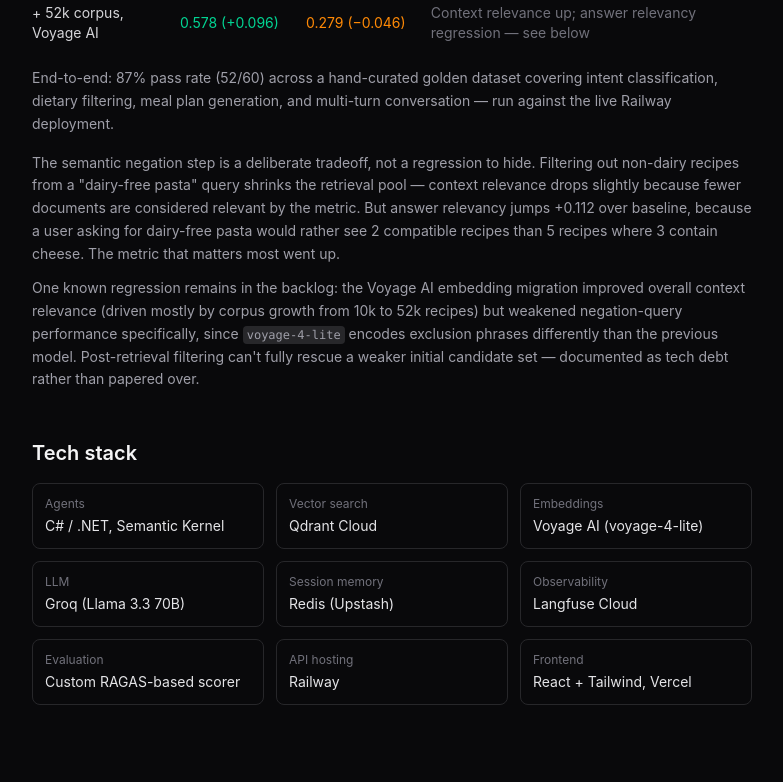
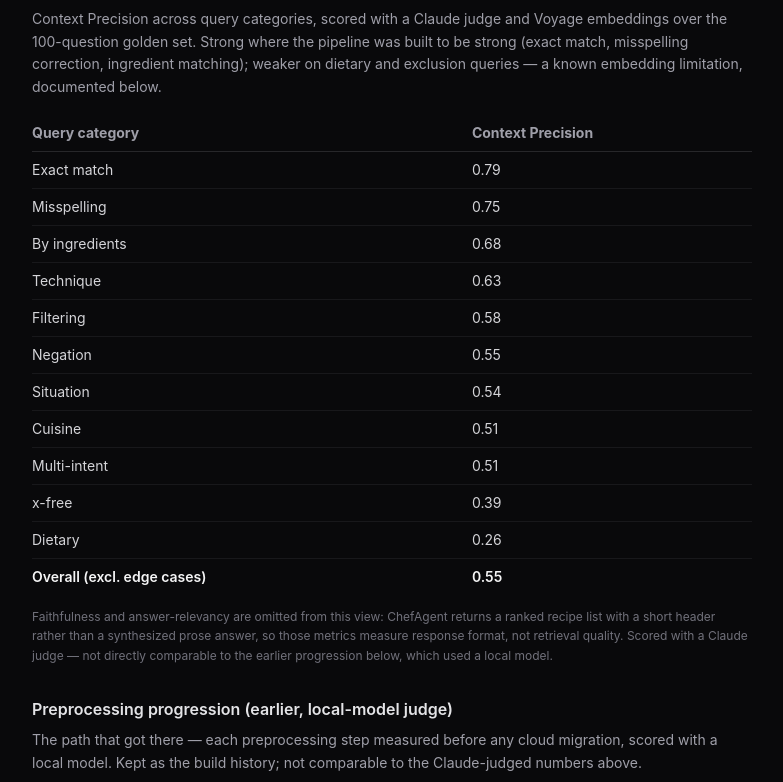
Before and after one commit to aayushmdesai/portfolio-site, a React (Vite) app: page / in a window 1280 px wide. Shown: the part 5998-6780 px from the top of the page, without its empty margins (248-1031 px from the left). Built offline with nearby package versions, Linux system fonts and the light colour scheme.

Commit message:
Portfolio: rewrite ChefAgent eval section — RAGAS (Claude judge) Context Precision table, e2e 56/60, methodology-split tables

```diff
--- a/src/sections/ChefAgentSection.jsx
+++ b/src/sections/ChefAgentSection.jsx
@@ -7,7 +7,7 @@ const agents = [
         x: 320,
         y: 40,
         color: '#f59e0b',
-        desc: 'Routes every message to the right agent. Built on a rules-based IntentRouter — zero LLM calls for classification, 94% accuracy on the labeled eval set. LLM classification stays in the backlog until a larger labeled dataset justifies the cost.',
+        desc: 'Routes every message to the right agent. Built on a rules-based IntentRouter — zero LLM calls for classification, 96% accuracy (57/59) on the labeled eval set. LLM classification stays in the backlog until a larger labeled dataset justifies the cost.',
     },
     {
         id: 'recipe',
@@ -212,12 +212,51 @@ function EvalTable() {
                         <td className="py-2 pr-4 text-emerald-400">0.325 (+0.091)</td>
                         <td className="py-2 text-zinc-500">Deliberate tradeoff — see below</td>
                     </tr>
-
                     <tr>
                         <td className="py-2 pr-4">+ 52k corpus, Voyage AI</td>
                         <td className="py-2 pr-4 text-emerald-400">0.578 (+0.096)</td>
                         <td className="py-2 pr-4 text-orange-400">0.279 (−0.046)</td>
-                        <td className="py-2 text-zinc-500">Context relevance up; answer relevancy regression — see below</td>
+                        <td className="py-2 text-zinc-500">Context up; answer relevancy regression</td>
+                    </tr>
+                </tbody>
+            </table>
+        </div>
+    )
+}
+
+function RagasTable() {
+    const rows = [
+        ['Exact match', '0.79'],
+        ['Misspelling', '0.75'],
+        ['By ingredients', '0.68'],
+        ['Technique', '0.63'],
+        ['Filtering', '0.58'],
+        ['Negation', '0.55'],
+        ['Situation', '0.54'],
+        ['Cuisine', '0.51'],
+        ['Multi-intent', '0.51'],
+        ['x-free', '0.39'],
+        ['Dietary', '0.26'],
+    ]
+    return (
+        <div className="overflow-x-auto">
+            <table className="w-full text-sm border-collapse">
+                <thead>
+                    <tr className="text-left text-zinc-400 border-b border-zinc-800">
+                        <th className="py-2 pr-4">Query category</th>
+                        <th className="py-2">Context Precision</th>
+                    </tr>
+                </thead>
+                <tbody className="text-zinc-300">
+                    {rows.map(([cat, val]) => (
+                        <tr key={cat} className="border-b border-zinc-900">
+                            <td className="py-2 pr-4">{cat}</td>
+                            <td className="py-2">{val}</td>
+                        </tr>
+                    ))}
+                    <tr>
+                        <td className="py-2 pr-4 font-semibold text-zinc-100">Overall (excl. edge cases)</td>
+                        <td className="py-2 font-semibold text-zinc-100">0.55</td>
                     </tr>
                 </tbody>
             </table>
@@ -328,19 +367,56 @@ function ChefAgentSection() {
 
             <section className="mb-12">
                 <h2 className="text-xl font-semibold mb-4">Evaluation results</h2>
+
+                <p className="text-sm text-zinc-400 mb-4 leading-relaxed">
+                    End-to-end: <span className="text-zinc-200 font-medium">93% pass rate (56/60)</span> across a
+                    hand-curated golden dataset covering intent classification, dietary filtering, meal plan
+                    generation, and multi-turn conversation — run against the live Railway deployment. Intent
+                    classification accuracy is ~96% (57/59). The four non-passes are named, not hidden: one
+                    guardrail gap (repetition flooding), one router boundary (a conversational diet-validation
+                    question read as a search), one data-coverage gap (no paleo-tagged recipes in the corpus),
+                    and one infrastructure timeout.
+                </p>
+
+                <h3 className="text-base font-semibold text-zinc-200 mt-8 mb-2">
+                    Retrieval quality — RAGAS, Claude judge
+                </h3>
+                <p className="text-sm text-zinc-400 mb-4 leading-relaxed">
+                    Context Precision across query categories, scored with a Claude judge and Voyage embeddings
+                    over the 100-question golden set. Strong where the pipeline was built to be strong (exact
+                    match, misspelling correction, ingredient matching); weaker on dietary and exclusion queries —
+                    a known embedding limitation, documented below.
+                </p>
+                <RagasTable />
+                <p className="text-xs text-zinc-500 mt-3 leading-relaxed">
+                    Faithfulness and answer-relevancy are omitted from this view: ChefAgent returns a ranked
+                    recipe list with a short header rather than a synthesized prose answer, so those metrics
+                    measure response format, not retrieval quality. Scored with a Claude judge — not directly
+                    comparable to the earlier progression below, which used a local model.
+                </p>
+
+                <h3 className="text-base font-semibold text-zinc-200 mt-8 mb-2">
+                    Preprocessing progression (earlier, local-model judge)
+                </h3>
+                <p className="text-sm text-zinc-400 mb-4 leading-relaxed">
+                    The path that got there — each preprocessing step measured before any cloud migration,
+                    scored with a local model. Kept as the build history; not comparable to the Claude-judged
+                    numbers above.
+                </p>
                 <EvalTable />
                 <p className="text-sm text-zinc-400 mt-4 leading-relaxed">
-                    End-to-end: 87% pass rate (52/60) across a hand-curated golden dataset
-                    covering intent classification, dietary filtering, meal plan generation,
-                    and multi-turn conversation — run against the live Railway deployment.
-                </p>
-                <p className="text-sm text-zinc-400 mt-4 leading-relaxed">
-                    The semantic negation step is a deliberate tradeoff, not a regression to hide. Filtering out non-dairy recipes from a "dairy-free pasta" query shrinks the retrieval pool — context relevance drops slightly because fewer documents are considered relevant by the metric. But answer relevancy jumps +0.112 over baseline, because a user asking for dairy-free pasta would rather see 2 compatible recipes than 5 recipes where 3 contain cheese. The metric that matters most went up.
+                    The semantic negation step is a deliberate tradeoff, not a regression to hide. Filtering
+                    non-dairy recipes out of a "dairy-free pasta" query shrinks the retrieval pool, so the
+                    context metric dips — but a user asking for dairy-free pasta would rather see 2 compatible
+                    recipes than 5 where 3 contain cheese.
                 </p>
                 <p className="text-sm text-zinc-400 mt-3 leading-relaxed">
-                    One known regression remains in the backlog: the Voyage AI embedding migration improved overall context relevance (driven mostly by corpus growth from 10k to 52k recipes) but weakened negation-query performance specifically, since{' '}
-                    <code className="text-xs bg-zinc-800 px-1 py-0.5 rounded">voyage-4-lite</code>{' '}
-                    encodes exclusion phrases differently than the previous model. Post-retrieval filtering can't fully rescue a weaker initial candidate set — documented as tech debt rather than papered over.
+                    One known limitation remains: the Voyage AI migration grew the corpus from 10k to 52k recipes
+                    and lifted overall retrieval, but weakened exclusion-query performance specifically —{' '}
+                    <code className="text-xs bg-zinc-800 px-1 py-0.5 rounded">voyage-4-lite</code> encodes
+                    "without X" phrasing closer to "with X" than the previous model. The RAGAS scores above
+                    quantify it (x-free 0.39, dietary 0.26). Post-retrieval filtering can't fully rescue a
+                    weaker initial candidate set — documented as tech debt, not papered over.
                 </p>
             </section>
 
```
